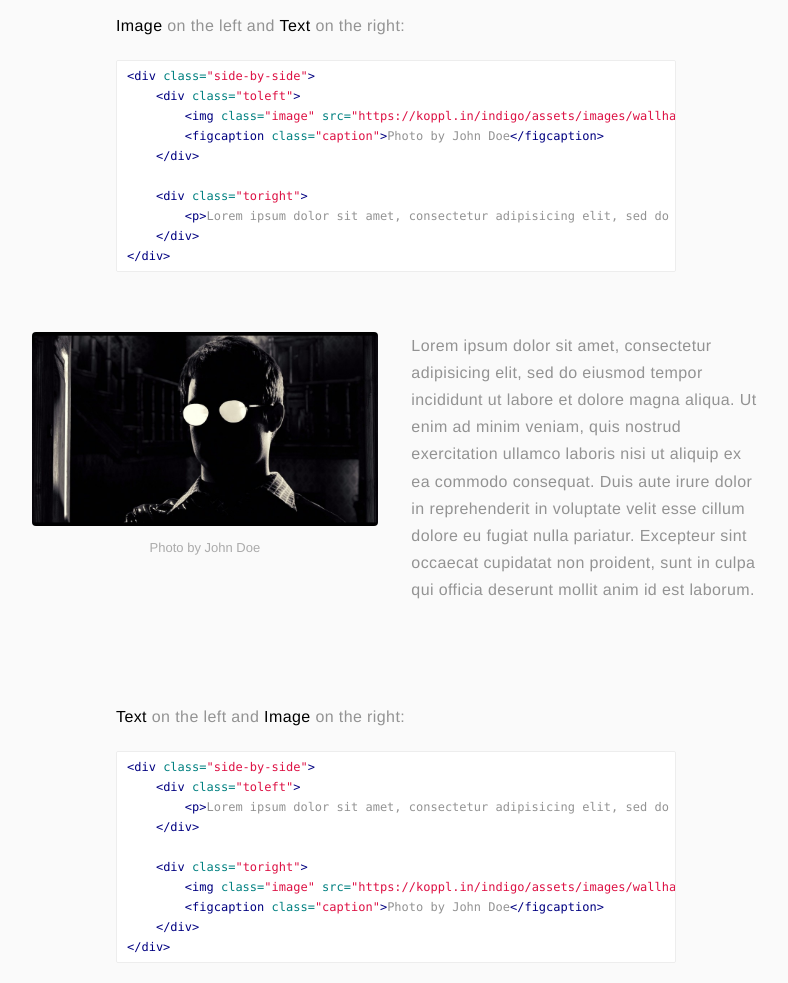
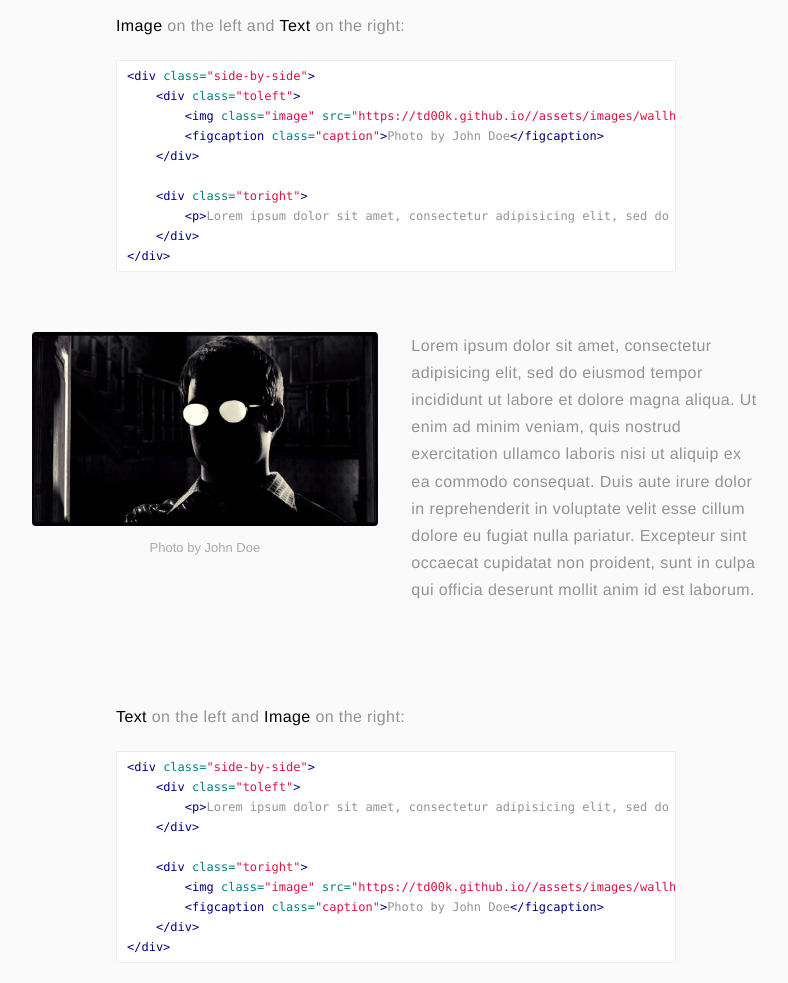
Before and after one commit to td00k/td00k.github.io, a Jekyll site: the page built from _posts/2015-02-24-markdown-extra-components.markdown, in a window 1280 px wide and 1400 px high, scrolled down 1068 px. Shown: the part 151-1134 px from the top of the window, without its empty margins (244-1032 px from the left). Built offline with Jekyll 4.4.1, drawn with Linux system fonts in a browser that asks for light colours; part of the change alters nothing that is shown.

Commit message:
3rd version

```diff
--- a/_config.yml
+++ b/_config.yml
@@ -16,7 +16,7 @@ picture: assets/images/wallhaven-656023.resized.jpg
 #resume-external: true
 #resume-url: https://google.com/?q=my+resume
 
-url: https://koppl.in/indigo
+url: https://td00k.github.io/
 # your url: http://USERNAME.github.io
 
 permalink: /:title/
```
Also changed, not shown: README.md (added).
